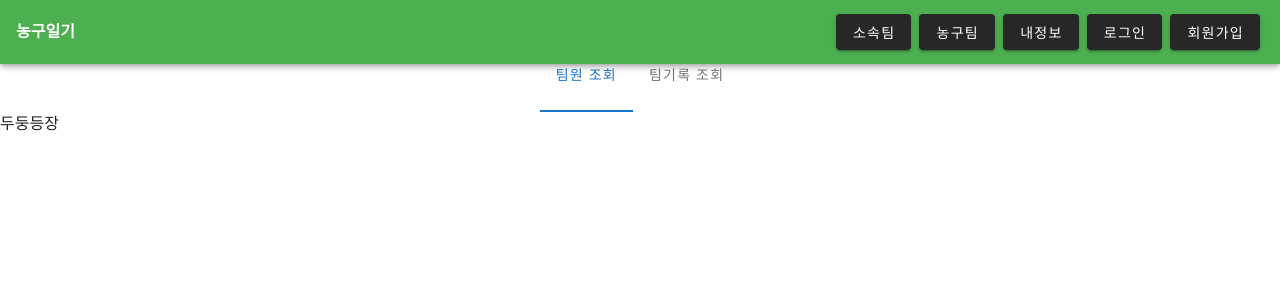
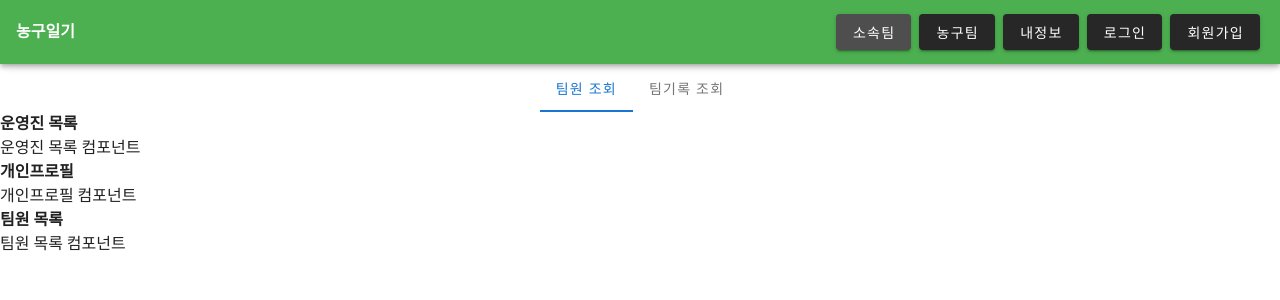
Before and after one commit to Yeo-injun/vue-tutorial, a Vue app in the folder vue-form/: page /myTeams/members in a window 1280 px wide. Shown: the top 300 px of the page. Built offline with nearby package versions, Linux system fonts and the light colour scheme.

Commit message:
resolve router css problem

```diff
--- a/vue-form/src/components/AppNavbar.vue
+++ b/vue-form/src/components/AppNavbar.vue
@@ -6,25 +6,11 @@
 
       <v-spacer></v-spacer>
 
-      <router-link to="/myTeams">
-        <v-btn class="ma-1">소속팀</v-btn>
-      </router-link>
-
-      <router-link to="/team">
-        <v-btn class="ma-1">농구팀</v-btn>
-      </router-link>
-
-      <router-link to="/myProfile">
-        <v-btn class="ma-1">내정보</v-btn>
-      </router-link>
-
-      <router-link to="/login">
-        <v-btn class="ma-1">로그인</v-btn>
-      </router-link>
-
-      <router-link to="/signup">
-        <v-btn class="ma-1">회원가입</v-btn>
-      </router-link>
+      <v-btn class="ma-1" to="/myTeams/members">소속팀</v-btn>
+      <v-btn class="ma-1" to="/team">농구팀</v-btn>
+      <v-btn class="ma-1" to="/myProfile">내정보</v-btn>
+      <v-btn class="ma-1" to="/login">로그인</v-btn>
+      <v-btn class="ma-1" to="/signup">회원가입</v-btn>
     </v-app-bar>
 </template>
 
--- a/vue-form/src/router/index.js
+++ b/vue-form/src/router/index.js
@@ -46,6 +46,8 @@ export default new VueRouter({
     ]
 })
 
+
+// TODO  클래스로 만들어서 생성자로 객체 만들기
 function createRoute(component, url, childernList) {
     var route =
     {
--- a/vue-form/src/views/MyTeamMember.vue
+++ b/vue-form/src/views/MyTeamMember.vue
@@ -1,12 +1,24 @@
 <template>
+
     <div>
-        두둥등장
+        <ManagerList/>
+        <MyProfile/>
+        <TeamMemberList/>
+
     </div>
 </template>
 
 <script>
+    import ManagerList from '@/views/myTeam/components/ManagerList.vue';
+    import MyProfile from '@/views/myTeam/components/MyProfile.vue';
+    import TeamMemberList from '@/views/myTeam/components/TeamMemberList.vue';
+
     export default {
-
+        components: {
+            ManagerList,
+            MyProfile,
+            TeamMemberList,
+        }
     }
 </script>
 
--- a/vue-form/src/views/MyTeamPage.vue
+++ b/vue-form/src/views/MyTeamPage.vue
@@ -1,9 +1,9 @@
 <template>
     <div>
         <v-tabs centered>
-            <!-- TODO router에 탭 추가시 CSS를 자연스럽게 먹이기 -->
-            <router-link to="/myTeams/test"><v-tab>팀원 조회</v-tab></router-link>
-            <router-link to="/myTeams/members"><v-tab>팀기록 조회</v-tab></router-link>
+            <!-- TODO router에 탭 추가시 CSS를 자연스럽게 먹이기 : to prop활용하면 쉽게 적용 -->
+            <v-tab to="/myTeams/members">팀원 조회</v-tab>
+            <v-tab to="/myTeams/test">팀기록 조회</v-tab>
         </v-tabs>
 
         <router-view></router-view>
--- /dev/null
+++ b/vue-form/src/views/myTeam/components/ManagerList.vue
@@ -0,0 +1,16 @@
+<template>
+    <div>
+        <h4>운영진 목록</h4>
+        <div>운영진 목록 컴포넌트</div>
+    </div>
+</template>
+
+<script>
+    export default {
+
+    }
+</script>
+
+<style lang="scss" scoped>
+
+</style>
--- /dev/null
+++ b/vue-form/src/views/myTeam/components/MyProfile.vue
@@ -0,0 +1,16 @@
+<template>
+    <div>
+        <h4>개인프로필</h4>
+        <div>개인프로필 컴포넌트</div>
+    </div>
+</template>
+
+<script>
+    export default {
+
+    }
+</script>
+
+<style lang="scss" scoped>
+
+</style>
--- /dev/null
+++ b/vue-form/src/views/myTeam/components/TeamMemberList.vue
@@ -0,0 +1,16 @@
+<template>
+    <div>
+        <h4>팀원 목록</h4>
+        <div>팀원 목록 컴포넌트</div>
+    </div>
+</template>
+
+<script>
+    export default {
+
+    }
+</script>
+
+<style lang="scss" scoped>
+
+</style>
```
